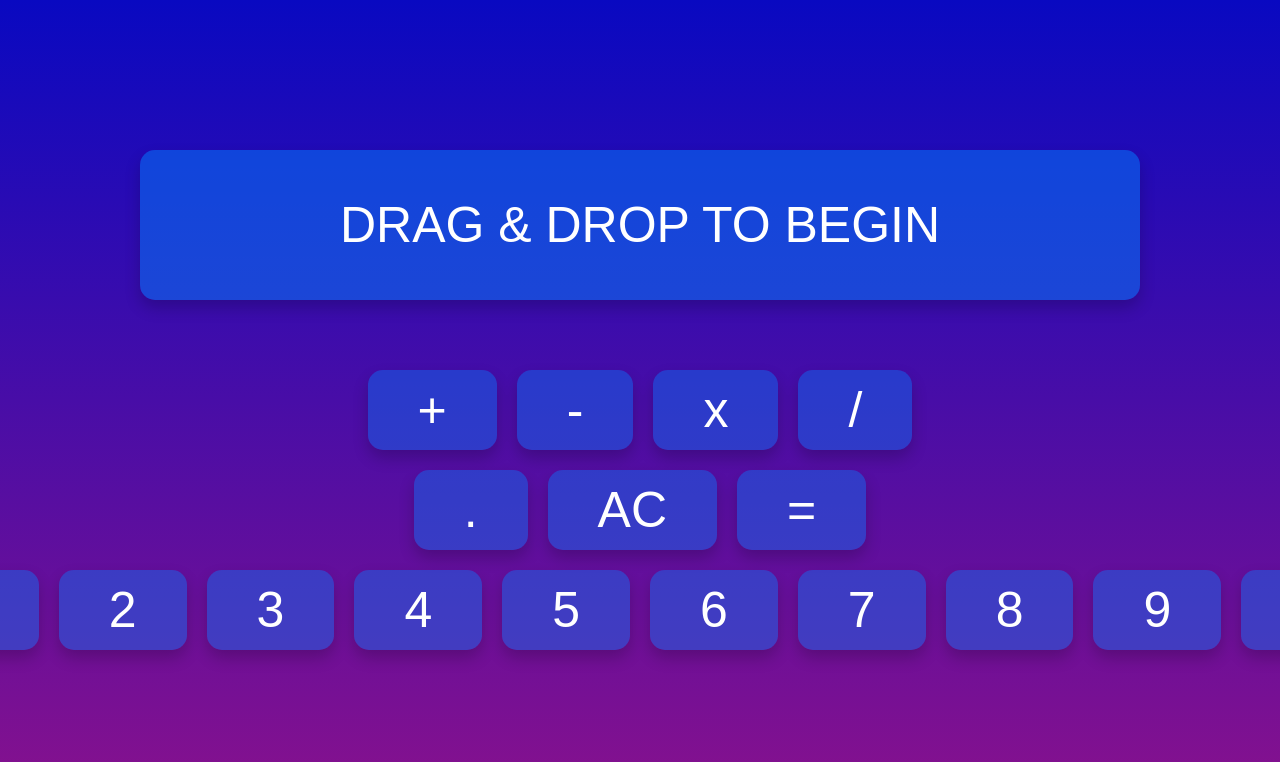
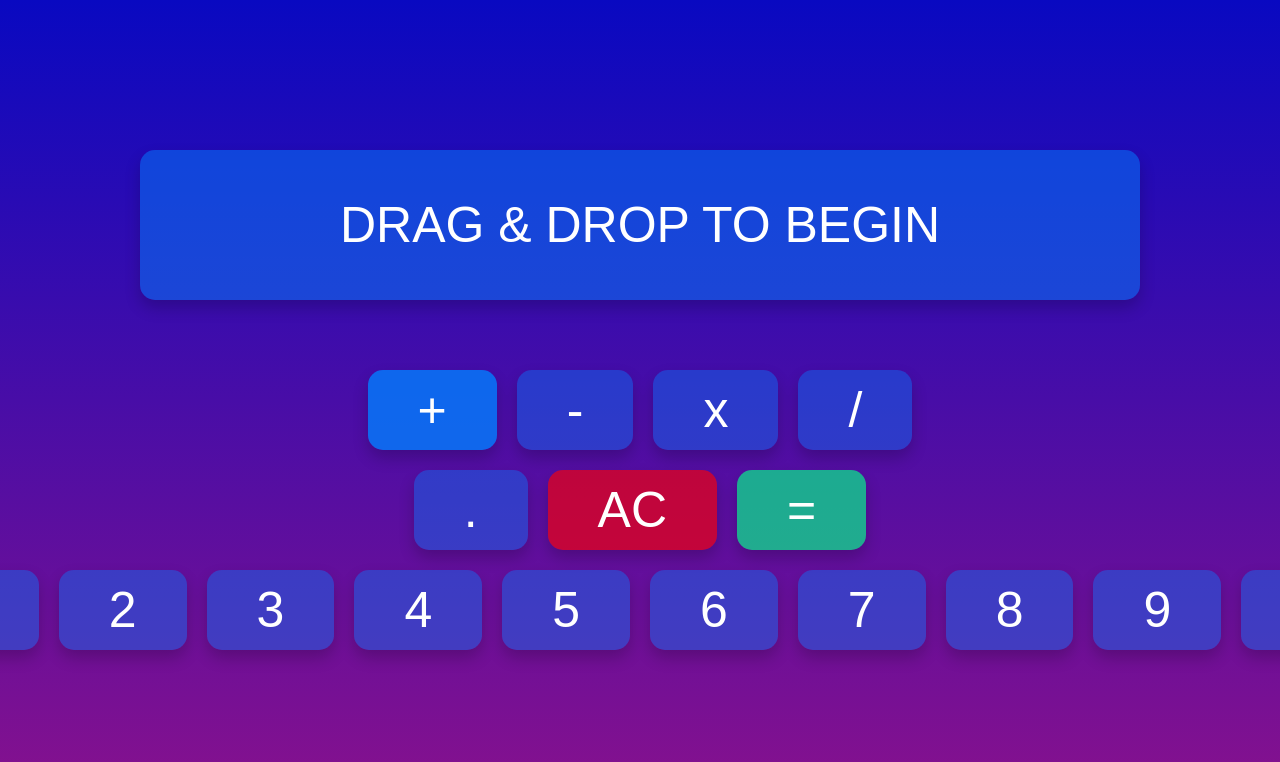
Before and after one commit to pragyan2804/Calculator, a plain HTML site: page index.html in a window 1280 px wide. In both pictures the pointer is over the button 432 px from the left and 410 px from the top of the page. Shown: the top 762 px of the page. Drawn offline with Linux system fonts and the light colour scheme.

Commit message:
frontend

```diff
--- a/style.css
+++ b/style.css
@@ -68,7 +68,7 @@ body {
     align-items:  center;
     width: 120%;
     height: 80px; /* Adjust height as needed */
-    background-color: rgba(0, 128, 255, 0.4); /* Blue with 50% opacity */
+    background-color: #0080ff66; /* Blue with 50% opacity */
     border: none; /* Remove default border */
     border-radius: 15px; /* Rounded corners */
     padding: 0 50px; /* Add padding for better appearance */
@@ -77,6 +77,10 @@ body {
     font-size: 50px; /* Adjust font size as needed */
     color: #fff; /* White text color */
     cursor: move;
+}
+
+.operands:hover {
+    background-color: #0080ffca; /* New background color when hovered */
 }
 
 
@@ -157,13 +161,17 @@ body {
     cursor: move;
 }
 
+.period:hover {
+    background-color: #0080ffca; /* New background color when hovered */
+}
+
 .AC {
     display: flex;
     justify-content: center; /* Center horizontally */
     align-items:  center;
     width: 120%;
     height: 80px; /* Adjust height as needed */
-    background-color: rgba(0, 128, 255, 0.4); /* Blue with 50% opacity */
+    background-color: #ff0000a0; /* Blue with 50% opacity */
     border: none; /* Remove default border */
     border-radius: 15px; /* Rounded corners */
     padding: 0 50px; /* Add padding for better appearance */
@@ -174,13 +182,17 @@ body {
     cursor: move;
 }
 
+.AC:hover {
+    background-color: #ff0000f1; /* New background color when hovered */
+}
+
 .equals {
     display: flex;
     justify-content: center; /* Center horizontally */
     align-items:  center;
     width: 120%;
     height: 80px; /* Adjust height as needed */
-    background-color: rgba(0, 128, 255, 0.4); /* Blue with 50% opacity */
+    background-color: #00ff88a7; /* Blue with 50% opacity */
     border: none; /* Remove default border */
     border-radius: 15px; /* Rounded corners */
     padding: 0 50px; /* Add padding for better appearance */
@@ -189,6 +201,10 @@ body {
     font-size: 50px; /* Adjust font size as needed */
     color: #fff; /* White text color */
     cursor: move;
+}
+
+.equals:hover {
+    background-color: #00ff88e3; /* New background color when hovered */
 }
 
 .buttons3{
@@ -216,3 +232,7 @@ body {
     color: #fff; /* White text color */
     cursor: move;
 }
+
+.nums:hover {
+    background-color: #0080ffca; /* New background color when hovered */
+}
```
